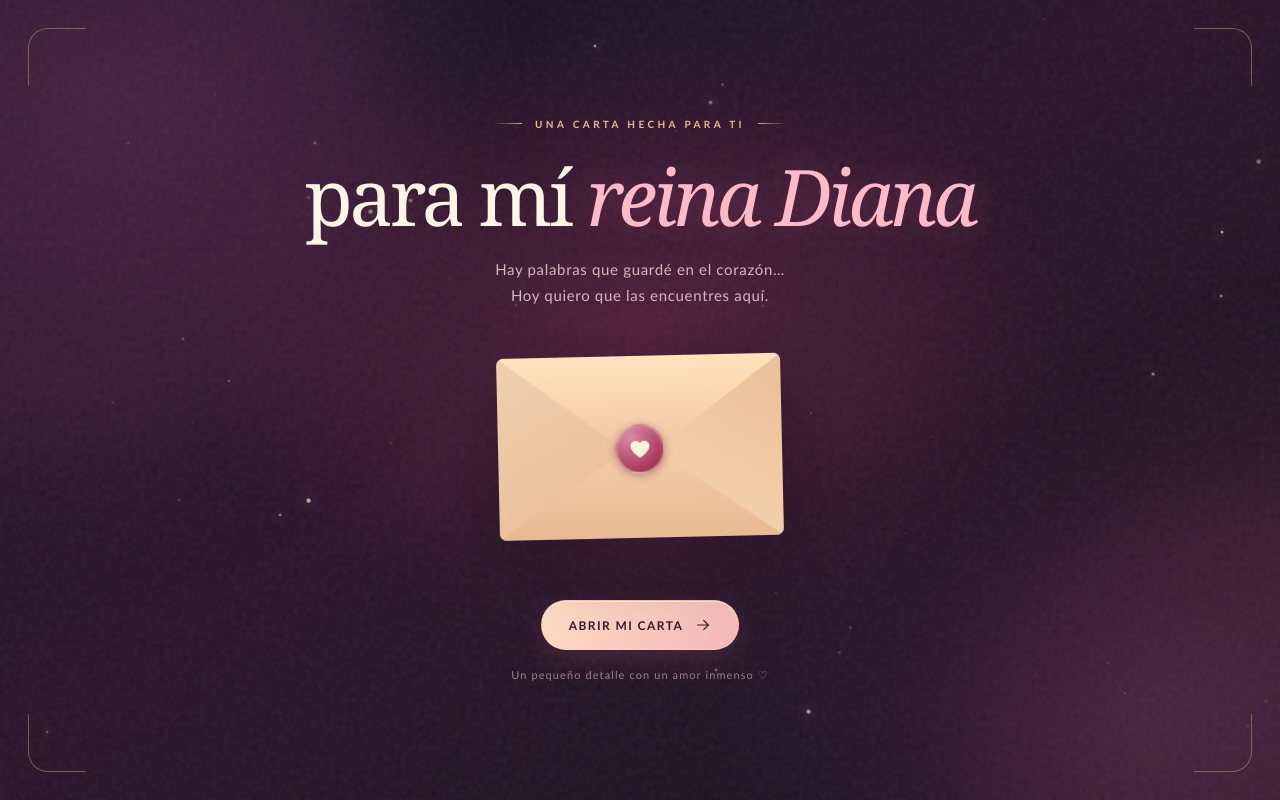
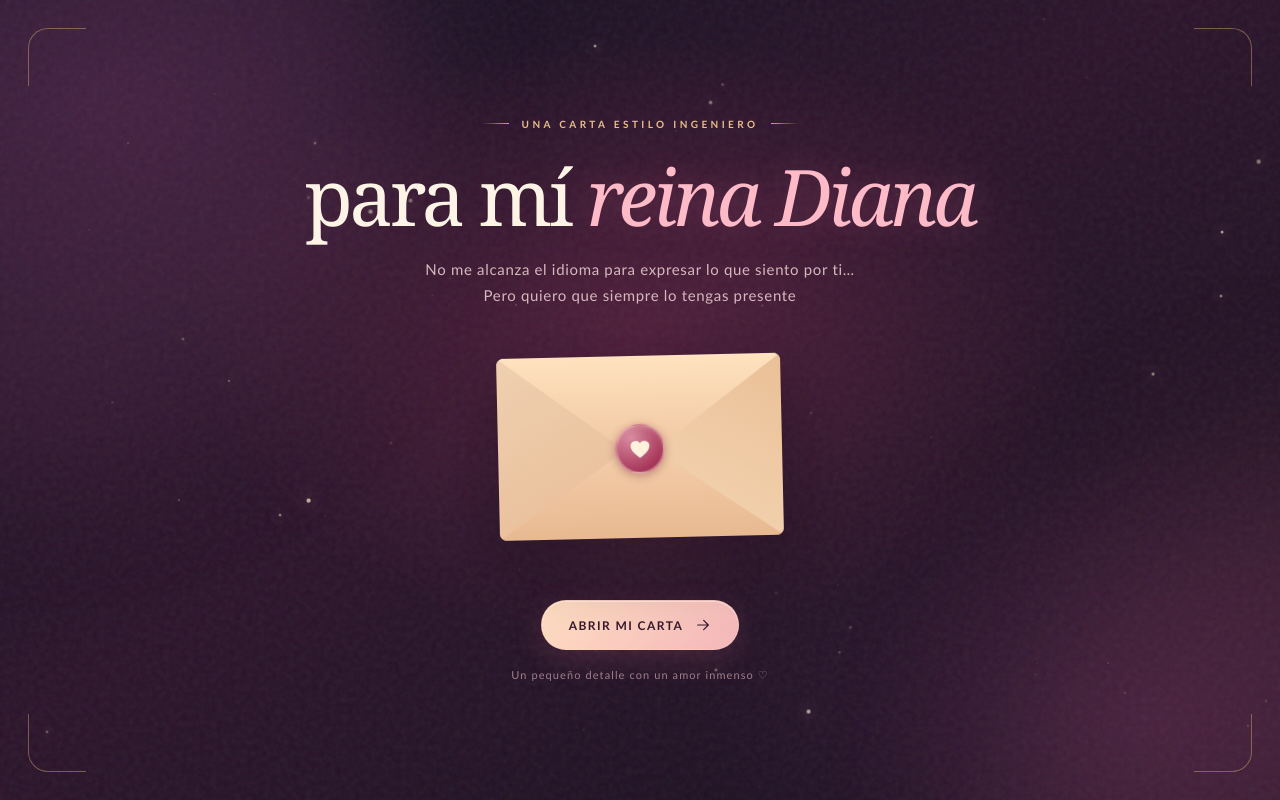
Before and after one commit to virtualitems/mi-amor-diana, a plain HTML site: page index.html in a window 1280 px wide. Drawn offline with Linux system fonts and the light colour scheme.

Commit message:
Update index.html

```diff
--- a/index.html
+++ b/index.html
@@ -199,9 +199,9 @@
 
     <div class="scene">
       <section class="stage cover-stage" id="cover" aria-hidden="false" aria-label="Portada de la carta">
-        <p class="eyebrow">Una carta hecha para ti</p>
+        <p class="eyebrow">Una carta estilo ingeniero</p>
         <h1 class="cover-title">para mí <em>reina Diana</em></h1>
-        <p class="cover-copy">Hay palabras que guardé en el corazón…<br>Hoy quiero que las encuentres aquí.</p>
+        <p class="cover-copy">No me alcanza el idioma para expresar lo que siento por ti…<br>Pero quiero que siempre lo tengas presente</p>
         <div class="envelope-wrap">
           <div class="envelope-halo"></div>
           <button class="envelope" id="envelope" type="button" aria-label="Abrir el sobre para Diana">
```
